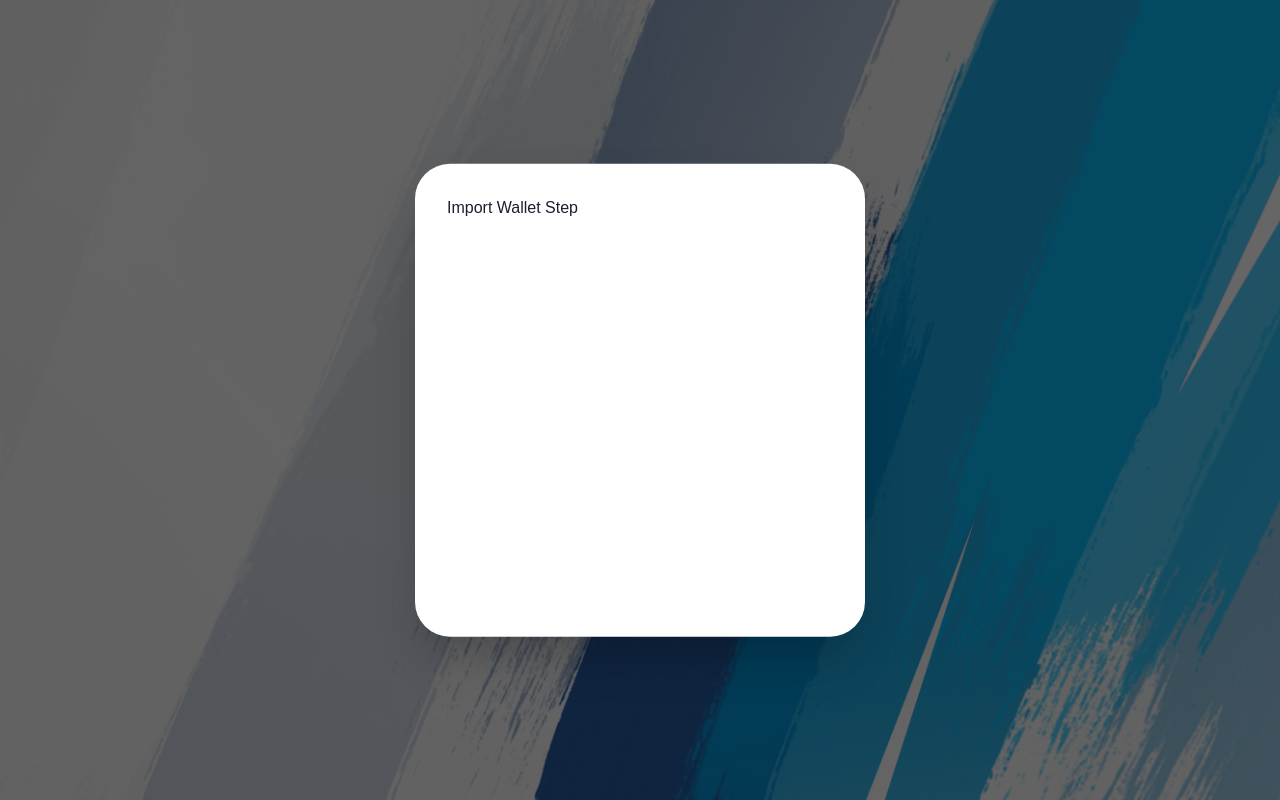
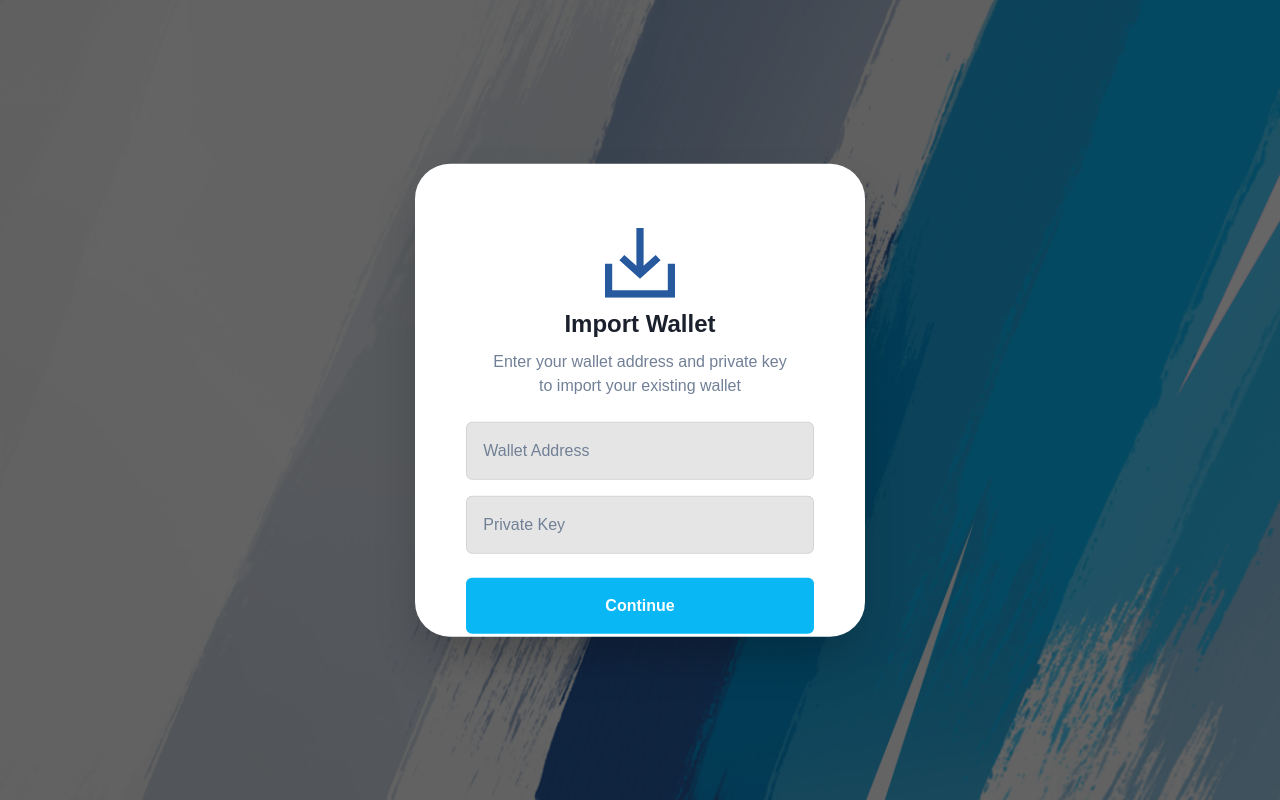
Before and after one commit to 0xAleksaOpacic/nil-wallet, a React (Vite) app: page /onboarding/import-wallet in a window 1280 px wide. Built offline with nearby package versions, Linux system fonts and the light colour scheme.

Commit message:
create import wallet onboarding modal

```diff
--- a/src/components/pages/Onboarding/ImportWallet.tsx
+++ b/src/components/pages/Onboarding/ImportWallet.tsx
@@ -1,8 +1,61 @@
+import { Box, Button, VStack, Text, Image, Input } from "@chakra-ui/react";
+import importWalletIcon from '/icons/importWallet.svg'; // Ensure this path is correct
+
 const ImportWallet = () => {
 	return (
-		<div>
-			Import Wallet Step
-		</div>
+		<VStack height={"100%"} justifyContent="space-between">
+			{/* Top Section: Icon and Title/Subtitles */}
+			<VStack spacing={2} align="center" paddingTop={8}>
+				{/* Icon */}
+				<Box display="flex" justifyContent="center" p={0} m={0}>
+					<Image src={importWalletIcon} alt="Import Wallet Icon" boxSize="70px" p={0} m={0} />
+				</Box>
+
+				{/* Title and Subtitle */}
+				<VStack align="center">
+					<Text fontSize="2xl" fontWeight="bold" textAlign="center">
+						Import Wallet
+					</Text>
+					<Text fontSize="md" color="gray.500" textAlign="center">
+						Enter your wallet address and private key <br /> to import your existing wallet
+					</Text>
+				</VStack>
+			</VStack>
+
+			{/* Middle Section: Input Fields */}
+			<VStack spacing={4} align="center" width="90%" paddingY={4}>
+				{/* Wallet Address Input */}
+				<Input
+					placeholder="Wallet Address"
+					bg="wallet.lightGray"
+					width="100%"
+					py={7}
+					_focus={{ borderColor: "wallet.lightBlue", boxShadow: "0 0 0 1px wallet.lightBlue" }}
+				/>
+
+				{/* Private Key Input */}
+				<Input
+					placeholder="Private Key"
+					bg="wallet.lightGray"
+					width="100%"
+					py={7}
+					_focus={{ borderColor: "wallet.lightBlue", boxShadow: "0 0 0 1px wallet.lightBlue" }}
+				/>
+			</VStack>
+
+			{/* Bottom Section: Continue Button */}
+			<Box width="90%">
+				<Button
+					colorScheme="blue"
+					bg="wallet.lightBlue"
+					width="100%"
+					py={7}
+					onClick={() => { /* Handle form submission */ }}
+				>
+					Continue
+				</Button>
+			</Box>
+		</VStack>
 	);
 };
 
```
Also changed, not shown: public/icons/importWallet.svg (added).
